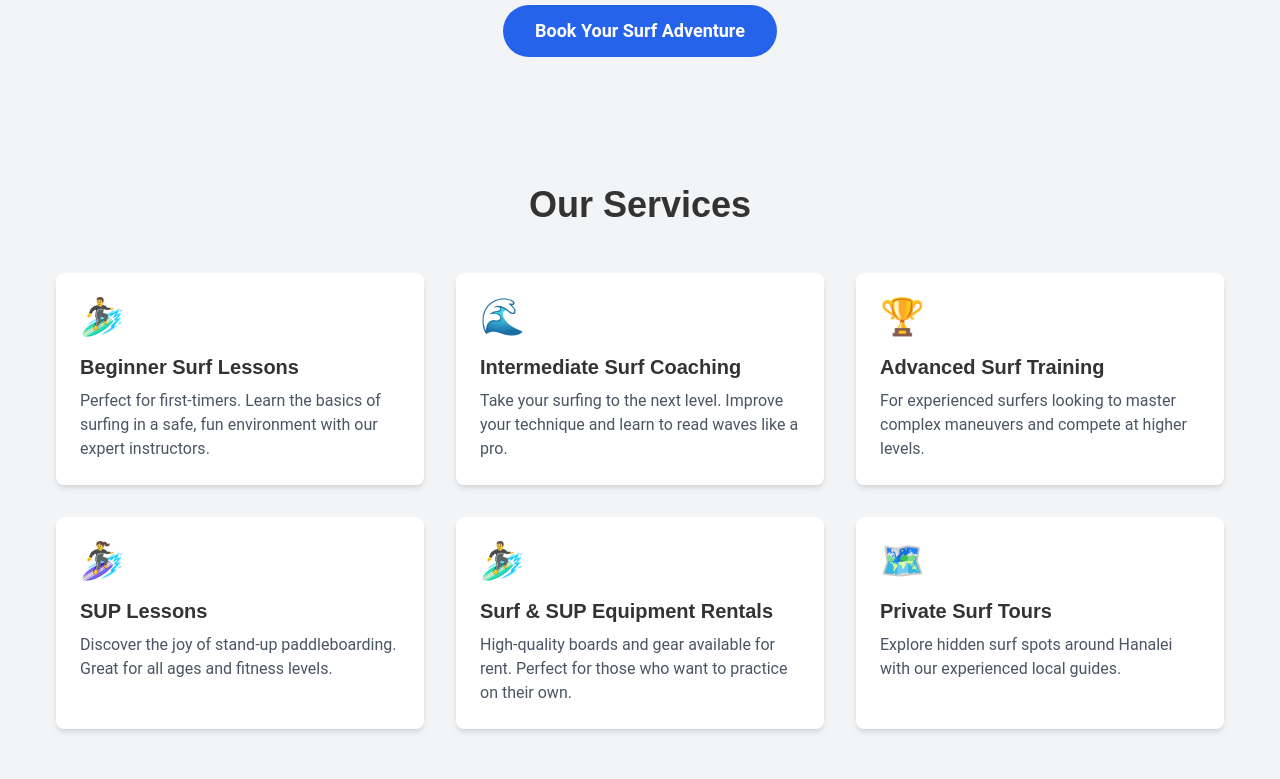
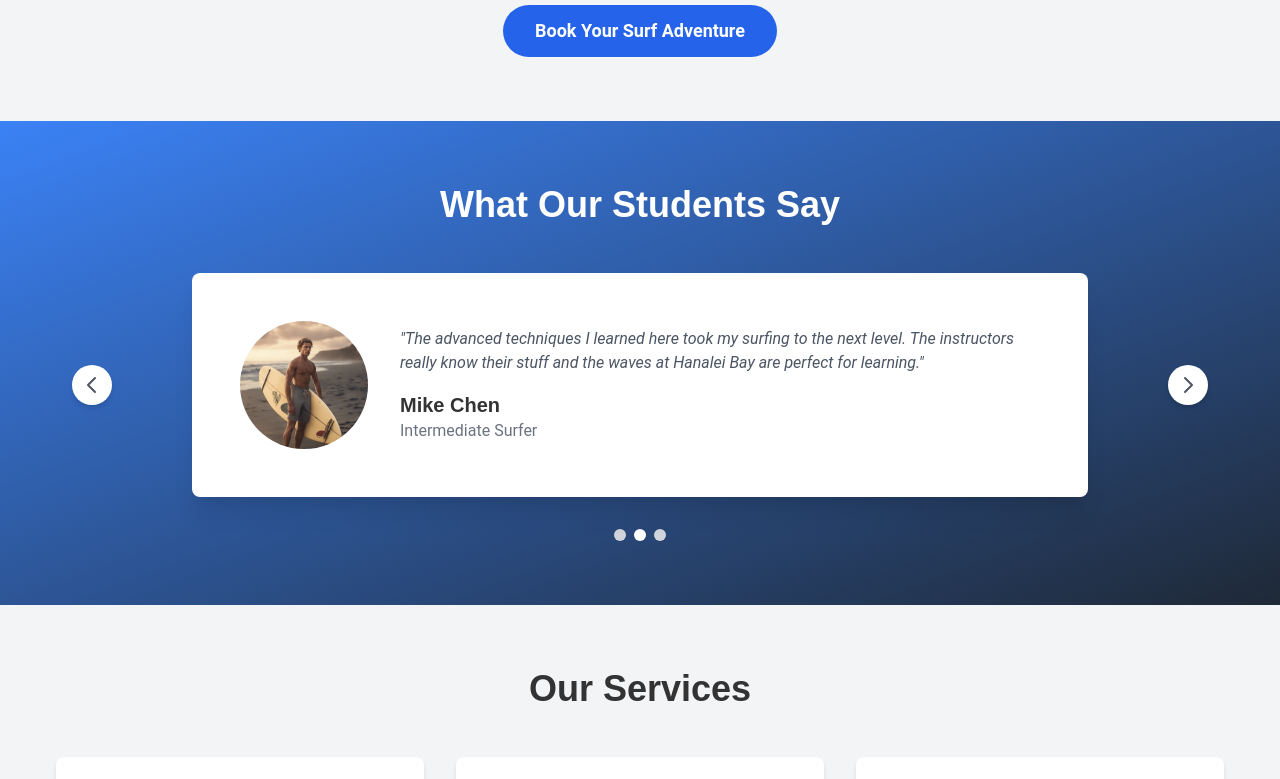
Before and after one commit to pothangelli123/Surfing-Website, a React (Create React App) app: page / in a window 1280 px wide. Shown: the part 1680-2459 px from the top of the page. Built offline with nearby package versions, Linux system fonts and the light colour scheme.

Commit message:
Added testimonials

```diff
--- a/src/App.tsx
+++ b/src/App.tsx
@@ -3,6 +3,7 @@ import Header from './components/Header';
 import Hero from './components/Hero';
 import About from './components/About';
 import Services from './components/Services';
+import Testimonials from './components/Testimonials';
 import Contact from './components/Contact';
 import Footer from './components/Footer';
 
@@ -12,6 +13,7 @@ const App: React.FC = () => {
       <Header />
       <Hero />
       <About />
+      <Testimonials />
       <Services />
       <Contact />
       <Footer />
--- a/src/components/Footer.tsx
+++ b/src/components/Footer.tsx
@@ -16,19 +16,19 @@ const Footer: React.FC = () => {
             <h3 className="text-2xl font-bold mb-4 text-violet-300">Quick Links</h3>
             <ul>
             <li><a href="/" className="hover:text-violet-200 transition duration-300">Home</a></li>
-            <li><a href="#surf-lessons" className="hover:text-violet-200 transition duration-300">Surf Lessons</a></li>
-              <li><a href="#surf-lessons" className="hover:text-violet-200 transition duration-300">Surf Lessons</a></li>
-              <li><a href="#sup-lessons" className="hover:text-violet-200 transition duration-300">SUP Lessons</a></li>
-              <li><a href="#rentals" className="hover:text-violet-200 transition duration-300">Rentals</a></li>
+            <li><a href="/" className="hover:text-violet-200 transition duration-300">Surf Lessons</a></li>
+              <li><a href="/" className="hover:text-violet-200 transition duration-300">SUP Lessons</a></li>
+              <li><a href="/" className="hover:text-violet-200 transition duration-300">Rentals</a></li>
+              <li><a href="#services" className="hover:text-violet-200 transition duration-300">Services</a></li>
               <li><a href="#about" className="hover:text-violet-200 transition duration-300">About Us</a></li>
             </ul>
           </div>
           <div>
             <h3 className="text-2xl font-bold mb-4 text-violet-300">Follow Us</h3>
             <div className="flex space-x-4">
-              <a href="#" className="hover:text-violet-200 transition duration-300">Facebook</a>
-              <a href="#" className="hover:text-violet-200 transition duration-300">Instagram</a>
-              <a href="#" className="hover:text-violet-200 transition duration-300">Twitter</a>
+              <a href="https://facebook.com" className="hover:text-violet-200 transition duration-300">Facebook</a>
+              <a href="https://instagram.com" className="hover:text-violet-200 transition duration-300">Instagram</a>
+              <a href="https://twitter.com" className="hover:text-violet-200 transition duration-300">Twitter</a>
             </div>
           </div>
         </div>
--- a/src/components/Testimonials.tsx
+++ b/src/components/Testimonials.tsx
@@ -1,10 +1,114 @@
-import React from 'react';
+import React, { useState, useEffect, useCallback } from 'react';
+import { motion, AnimatePresence } from 'framer-motion';
+
+interface Testimonial {
+  id: number;
+  name: string;
+  role: string;
+  content: string;
+  image: string;
+}
+
+const testimonials: Testimonial[] = [
+  {
+    id: 1,
+    name: "Sarah Johnson",
+    role: "Beginner Surfer",
+    content: "Hanalei Surf School changed my life! The instructors were patient and encouraging. I went from being afraid of the water to riding waves in just a few days!",
+    image: "/testi1.jpg",
+  },
+  {
+    id: 2,
+    name: "Mike Chen",
+    role: "Intermediate Surfer",
+    content: "The advanced techniques I learned here took my surfing to the next level. The instructors really know their stuff and the waves at Hanalei Bay are perfect for learning.",
+    image: "/testi1.jpg",
+  },
+  {
+    id: 3,
+    name: "Emma Watson",
+    role: "Family Vacation",
+    content: "Our family had an amazing time learning to surf together. The kids were naturals and the instructors made sure everyone was safe and having fun. Highly recommend!",
+    image: "/testi1.jpg",
+  },
+];
 
 const Testimonials: React.FC = () => {
+  const [currentIndex, setCurrentIndex] = useState(0);
+
+  const nextTestimonial = useCallback(() => {
+    setCurrentIndex((prevIndex) => (prevIndex + 1) % testimonials.length);
+  }, []);
+
+  const prevTestimonial = useCallback(() => {
+    setCurrentIndex((prevIndex) => (prevIndex - 1 + testimonials.length) % testimonials.length);
+  }, []);
+
+  useEffect(() => {
+    const interval = setInterval(() => {
+      nextTestimonial();
+    }, 5000); // Change testimonial every 5 seconds
+
+    return () => clearInterval(interval);
+  }, [nextTestimonial]);
+
   return (
-    <section id="testimonials">
-      <h2>Testimonials</h2>
-      {/* Add testimonial content here */}
+    <section id="testimonials" className="py-16 bg-gradient-to-br from-blue-500 to-violet-600">
+      <div className="container mx-auto px-4">
+        <h2 className="text-4xl font-bold text-center text-white mb-12">What Our Students Say</h2>
+        <div className="relative">
+          <AnimatePresence mode="wait">
+            <motion.div
+              key={currentIndex}
+              initial={{ opacity: 0, y: 50 }}
+              animate={{ opacity: 1, y: 0 }}
+              exit={{ opacity: 0, y: -50 }}
+              transition={{ duration: 0.5 }}
+              className="bg-white rounded-lg shadow-xl p-8 md:p-12 max-w-4xl mx-auto"
+            >
+              <div className="flex flex-col md:flex-row items-center">
+                <img
+                  src={testimonials[currentIndex].image}
+                  alt={testimonials[currentIndex].name}
+                  className="w-32 h-32 rounded-full object-cover mb-6 md:mb-0 md:mr-8"
+                />
+                <div>
+                  <p className="text-gray-600 italic mb-4">"{testimonials[currentIndex].content}"</p>
+                  <h3 className="text-xl font-semibold">{testimonials[currentIndex].name}</h3>
+                  <p className="text-gray-500">{testimonials[currentIndex].role}</p>
+                </div>
+              </div>
+            </motion.div>
+          </AnimatePresence>
+          <button
+            onClick={prevTestimonial}
+            className="absolute top-1/2 left-4 transform -translate-y-1/2 bg-white rounded-full p-2 shadow-md hover:bg-gray-100 transition duration-300"
+          >
+            <svg xmlns="http://www.w3.org/2000/svg" className="h-6 w-6 text-gray-600" fill="none" viewBox="0 0 24 24" stroke="currentColor">
+              <path strokeLinecap="round" strokeLinejoin="round" strokeWidth={2} d="M15 19l-7-7 7-7" />
+            </svg>
+          </button>
+          <button
+            onClick={nextTestimonial}
+            className="absolute top-1/2 right-4 transform -translate-y-1/2 bg-white rounded-full p-2 shadow-md hover:bg-gray-100 transition duration-300"
+          >
+            <svg xmlns="http://www.w3.org/2000/svg" className="h-6 w-6 text-gray-600" fill="none" viewBox="0 0 24 24" stroke="currentColor">
+              <path strokeLinecap="round" strokeLinejoin="round" strokeWidth={2} d="M9 5l7 7-7 7" />
+            </svg>
+          </button>
+        </div>
+        <div className="flex justify-center mt-8">
+          {testimonials.map((_, index) => (
+            <button
+              key={index}
+              onClick={() => setCurrentIndex(index)}
+              className={`w-3 h-3 rounded-full mx-1 ${
+                index === currentIndex ? 'bg-white' : 'bg-gray-300'
+              }`}
+            />
+          ))}
+        </div>
+      </div>
     </section>
   );
 };
```
Also changed, not shown: public/testi1.jpg (added), 1 other file (tests, documents, lock files or other folders).
